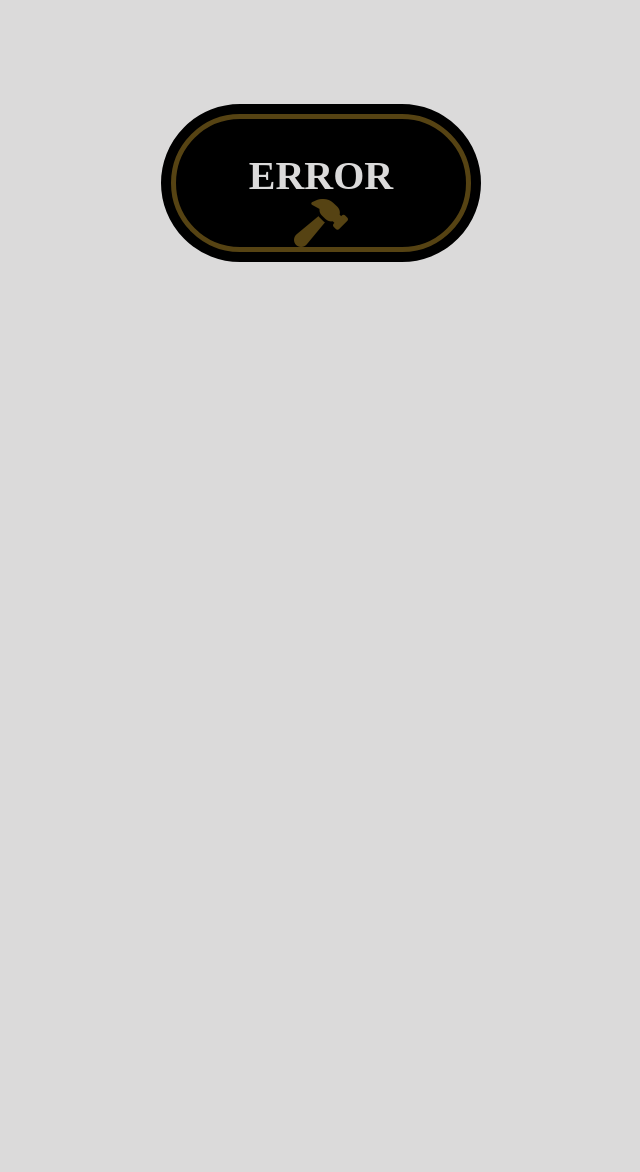
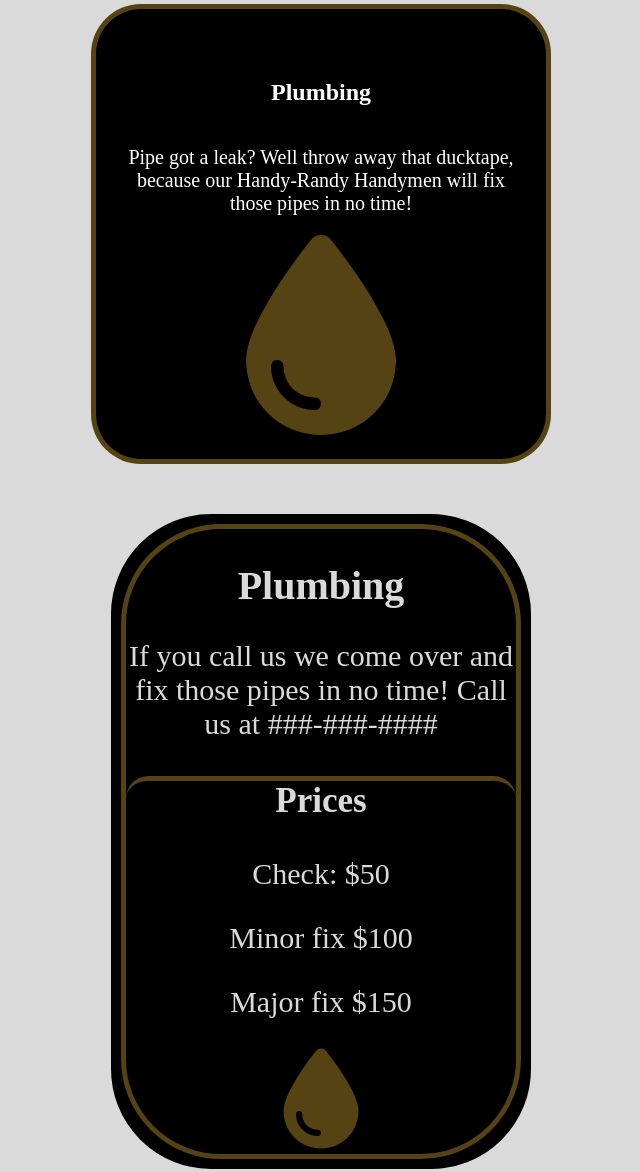
Before and after one commit to messiah-porter/HandyRandy-project, a plain HTML site: page plumbing.html in a window 1280 px wide. Shown: the part 262-1434 px from the top of the page, without its empty margins (319-959 px from the left). Before the commit the page ends 800 px from the top, so only its background shows below. Drawn offline with Linux system fonts and the light colour scheme; a web font is replaced by a local one.

Commit message:
added some more content to the other webpages

```diff
--- a/as.css
+++ b/as.css
@@ -97,6 +97,42 @@ h1 {
     border-radius: 6px;
   }
 
+  i {
+    color: rgba(124, 97, 28, 0.695);
+  }
+
+  #box1 {
+    position: relative;
+    text-align: center;
+    padding: 50px;
+
+  }
+
+  #box1 {
+    display: flex;
+    align-items: center;
+    flex-direction: column;
+    background-color: black;
+    width: 350px;
+    height: 350px;
+    margin-top: 100px;
+    margin-left: auto;
+    margin-right: auto;
+    color: white;
+    border: 5px solid rgba(124, 97, 28, 0.695);
+    border-radius: 50px;
+  }
+
+  #box1 > p {
+    width: 400px;
+    height: 100px;
+    font-size: 20px;
+  }
+
+  #box1 > i {
+    font-size: 200px;
+  }
+
   #bar {
     display: flex;
 
@@ -141,14 +177,15 @@ h1 {
 
 }
 
-#error {
+#info {
     background-color: black;
     border: 10PX SOLID black;
     text-align: center;
-    width: 300px;
+    width: 400px;
     margin: auto;
-    margin-top: 200px;
+    margin-top: 50px;
     border-radius: 100px;
+    font-size: 30px;
 }
 
 #message {
@@ -157,8 +194,14 @@ h1 {
     border-radius: 100px;
 }
 
+#message > h3 {
+  border-top: 5px solid rgba(124, 97, 28, 0.695);
+  border-radius: 50px;
+}
+
 i {
-  font-size: 48px;
+  font-size: 100px;
     margin: 0 5px;
+    margin-bottom: 5px;
     color: rgba(124, 97, 28, 0.695);
 }
--- a/pl.css
+++ b/pl.css
@@ -97,6 +97,44 @@ h1 {
     border-radius: 6px;
   }
 
+
+
+  i {
+    color: rgba(124, 97, 28, 0.695);
+  }
+
+  #box1 {
+    position: relative;
+    text-align: center;
+    padding: 50px;
+
+  }
+
+  #box1 {
+    display: flex;
+    align-items: center;
+    flex-direction: column;
+    background-color: black;
+    width: 350px;
+    height: 350px;
+    margin-top: 100px;
+    margin-left: auto;
+    margin-right: auto;
+    color: white;
+    border: 5px solid rgba(124, 97, 28, 0.695);
+    border-radius: 50px;
+  }
+
+  #box1 > p {
+    width: 400px;
+    height: 100px;
+    font-size: 20px;
+  }
+
+  #box1 > i {
+    font-size: 200px;
+  }
+
   #bar {
     display: flex;
 
@@ -141,14 +179,15 @@ h1 {
 
 }
 
-#error {
+#info {
   background-color: black;
   border: 10PX SOLID black;
   text-align: center;
-    width: 300px;
+  width: 400px;
   margin: auto;
-    margin-top: 200px;
+  margin-top: 50px;
   border-radius: 100px;
+  font-size: 30px;
 }
 
 #message {
@@ -157,8 +196,14 @@ h1 {
   border-radius: 100px;
 }
 
+#message > h3 {
+border-top: 5px solid rgba(124, 97, 28, 0.695);
+border-radius: 50px;
+}
+
 i {
-  font-size: 48px;
+font-size: 100px;
   margin: 0 5px;
+  margin-bottom: 5px;
   color: rgba(124, 97, 28, 0.695);
 }
--- a/plumbing.html
+++ b/plumbing.html
@@ -25,9 +25,22 @@
         </div>
     </section>
 
-    <section id="error">
+    <div id="box1">
+        <h2>Plumbing</h2>
+        <p>Pipe got a leak? Well throw away that ducktape, because our Handy-Randy Handymen will fix those pipes in no time!</p>
+        <i class="fa-solid fa-droplet"></i>
+    </div>
+
+    <section id="info">
         <div id="message">
-            <h1>ERROR</h1>
-            <i class="fa-solid fa-hammer"></i>
+            <h1>Plumbing</h1>
+            <p>If you call us we come over and fix those pipes in no time! Call us at ###-###-####</p>
+            <h3>Prices</h3>
+            <p>Check: $50</P>
+            <p>Minor fix $100</p>
+            <p>Major fix $150</p>
+            <i class="fa-solid fa-droplet"></i>
         </div>
     </section>
+</body>
+</html>
--- a/ro.css
+++ b/ro.css
@@ -97,6 +97,43 @@ h1 {
     border-radius: 6px;
   }
 
+
+  i {
+    color: rgba(124, 97, 28, 0.695);
+  }
+
+  #box1 {
+    position: relative;
+    text-align: center;
+    padding: 50px;
+
+  }
+
+  #box1 {
+    display: flex;
+    align-items: center;
+    flex-direction: column;
+    background-color: black;
+    width: 350px;
+    height: 350px;
+    margin-top: 100px;
+    margin-left: auto;
+    margin-right: auto;
+    color: white;
+    border: 5px solid rgba(124, 97, 28, 0.695);
+    border-radius: 50px;
+  }
+
+  #box1 > p {
+    width: 400px;
+    height: 100px;
+    font-size: 20px;
+  }
+
+  #box1 > i {
+    font-size: 200px;
+  }
+
   #bar {
     display: flex;
 
@@ -141,14 +178,15 @@ h1 {
 
 }
 
-#error {
+#info {
   background-color: black;
   border: 10PX SOLID black;
   text-align: center;
-    width: 300px;
+  width: 400px;
   margin: auto;
-    margin-top: 200px;
+  margin-top: 50px;
   border-radius: 100px;
+  font-size: 30px;
 }
 
 #message {
@@ -157,8 +195,14 @@ h1 {
   border-radius: 100px;
 }
 
+#message > h3 {
+border-top: 5px solid rgba(124, 97, 28, 0.695);
+border-radius: 50px;
+}
+
 i {
-  font-size: 48px;
+font-size: 100px;
   margin: 0 5px;
+  margin-bottom: 5px;
   color: rgba(124, 97, 28, 0.695);
 }
```
Also changed, not shown: assembaly.html (+17 -3 lines), index.html (+2 -2 lines), roofing.html (+15 -3 lines). Lines whose indentation alone changed are shown as unchanged.
